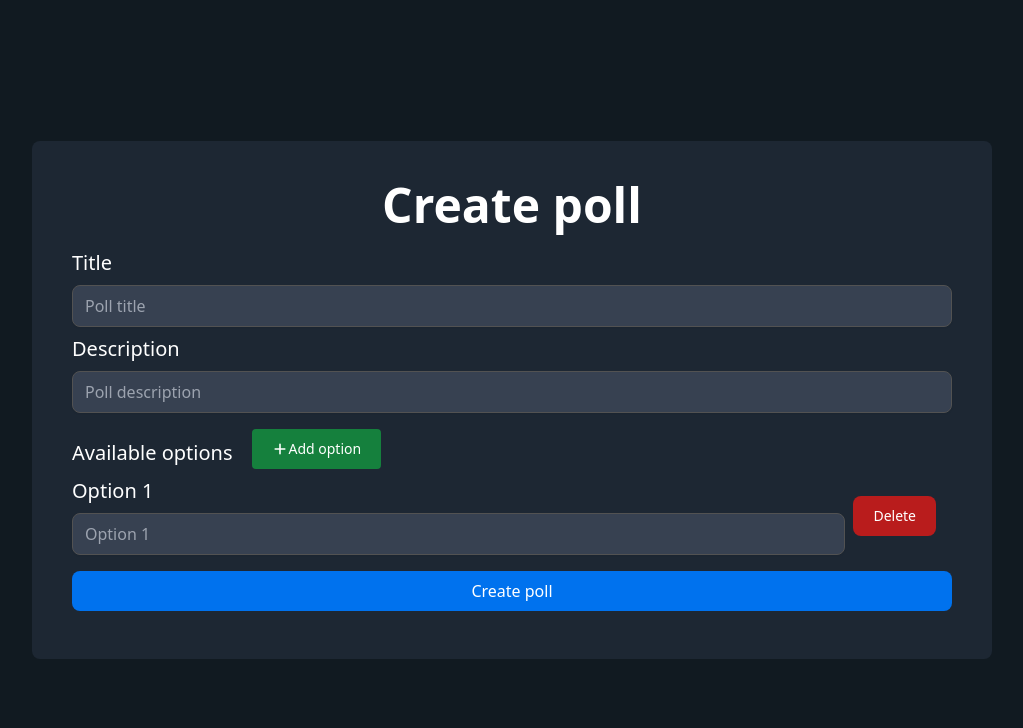
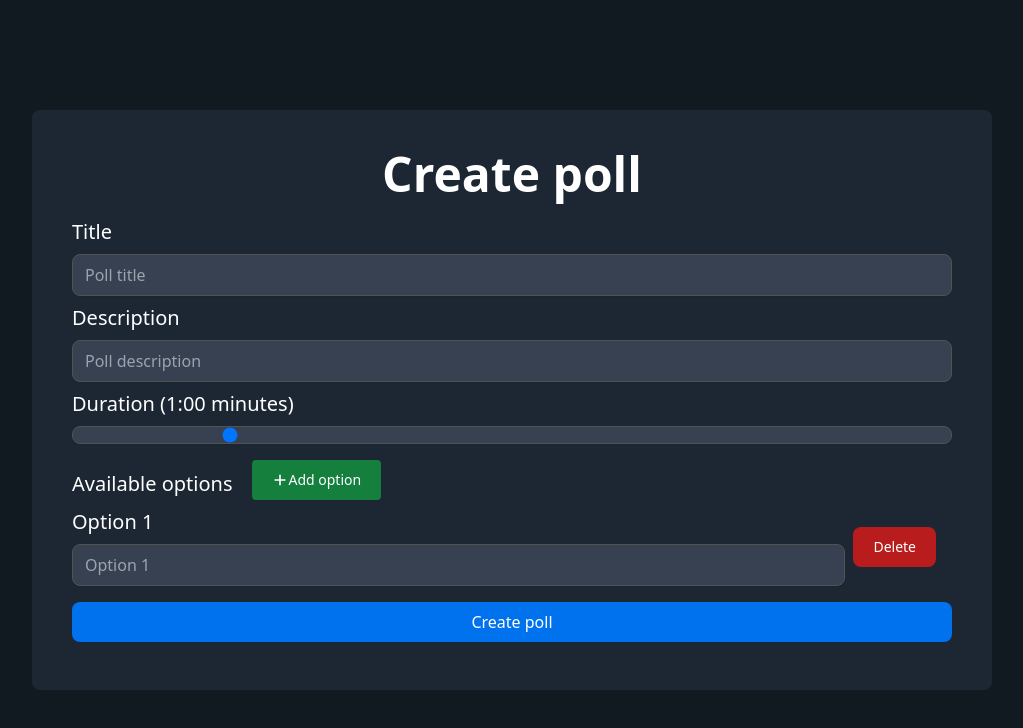
Before and after one commit to Hector-f-Romero/ExPoll, a React (Vite) app: page /create in a window 1280 px wide. Shown: the top 728 px of the page, without its empty margins (128-1151 px from the left). Built offline with nearby package versions, Linux system fonts and the light colour scheme; what tailwindcss-animated would draw is missing.

Commit message:
Added input to select the duration time of the poll and creation of an interceptor for HTTP requests to backend with the service for creating polls, still not functional.

```diff
--- a/package.json
+++ b/package.json
@@ -10,6 +10,8 @@
 		"preview": "vite preview"
 	},
 	"dependencies": {
+		"axios": "^1.4.0",
+		"dayjs": "^1.11.8",
 		"localforage": "^1.10.0",
 		"match-sorter": "^6.3.1",
 		"prop-types": "^15.8.1",
--- a/src/App.jsx
+++ /dev/null
@@ -1,35 +0,0 @@
-import { useState } from 'react'
-import reactLogo from './assets/react.svg'
-import viteLogo from '/vite.svg'
-import './App.css'
-
-function App() {
-  const [count, setCount] = useState(0)
-
-  return (
-    <>
-      <div>
-        <a href="https://vitejs.dev" target="_blank">
-          <img src={viteLogo} className="logo" alt="Vite logo" />
-        </a>
-        <a href="https://react.dev" target="_blank">
-          <img src={reactLogo} className="logo react" alt="React logo" />
-        </a>
-      </div>
-      <h1>Vite + React</h1>
-      <div className="card">
-        <button onClick={() => setCount((count) => count + 1)}>
-          count is {count}
-        </button>
-        <p>
-          Edit <code>src/App.jsx</code> and save to test HMR
-        </p>
-      </div>
-      <p className="read-the-docs">
-        Click on the Vite and React logos to learn more
-      </p>
-    </>
-  )
-}
-
-export default App
--- /dev/null
+++ b/src/components/hooks/useDurationPoll.js
@@ -0,0 +1,27 @@
+import { useState } from "react";
+
+import dayjs from "dayjs";
+import duration from "dayjs/plugin/duration";
+
+dayjs.extend(duration);
+
+const timeToMinutesAndSeconds = (time) => {
+	const duration = dayjs.duration(time, "seconds");
+	const minutes = duration.minutes();
+	const remainingSeconds = duration.seconds();
+	return `${minutes}:${remainingSeconds === 0 ? `0${remainingSeconds}` : remainingSeconds} ${
+		minutes >= 1 ? "minutes" : "seconds"
+	}`;
+};
+
+export const useDurationPoll = () => {
+	const [durationPoll, setDurationPoll] = useState(60);
+	const [formattedTime, setFormattedTime] = useState(timeToMinutesAndSeconds(durationPoll));
+
+	const handleChange = (e) => {
+		setDurationPoll(e.target.value);
+		setFormattedTime(timeToMinutesAndSeconds(e.target.value));
+	};
+
+	return { durationPoll, handleChange, formattedTime };
+};
--- /dev/null
+++ b/src/interceptors/axios.interceptor.js
@@ -0,0 +1,8 @@
+import axios from "axios";
+
+export const axiosInterceptor = () => {
+	axios.interceptors.request.use((request) => {
+		console.log("Starting Request", request);
+		return request;
+	});
+};
--- a/src/main.jsx
+++ b/src/main.jsx
@@ -2,8 +2,11 @@ import ReactDOM from "react-dom/client";
 import { BrowserRouter, Route, Routes } from "react-router-dom";
 
 import "./index.css";
+import { axiosInterceptor } from "./interceptors/axios.interceptor";
 import Home from "./pages/Home.jsx";
 import CreatePoll from "./pages/CreatePoll";
+
+axiosInterceptor();
 
 ReactDOM.createRoot(document.getElementById("root")).render(
 	<>
--- a/src/pages/CreatePoll.jsx
+++ b/src/pages/CreatePoll.jsx
@@ -2,8 +2,11 @@ import { useForm, useFieldArray } from "react-hook-form";
 
 import Input from "../components/Input";
 import { MODAL_TYPES, showErrorModal, showModal } from "../components/modals/Modals";
+import { useDurationPoll } from "../components/hooks/useDurationPoll";
+import { createPollService } from "../services/poll.service";
 
 const CreatePoll = () => {
+	const { durationPoll, formattedTime, handleChange } = useDurationPoll();
 	const {
 		register,
 		handleSubmit,
@@ -53,7 +56,14 @@ const CreatePoll = () => {
 			await showErrorModal("At least two options", "A poll require at least two options", "Ok");
 			return;
 		}
+
+		data.duration = durationPoll;
+		data.createdBy = import.meta.env.VITE_UNREGISTERED_USER_ID;
+		data.verified = false;
+
 		console.log(data);
+		// const res = await createPollService(data);
+		// console.log(res);
 	};
 
 	return (
@@ -82,6 +92,19 @@ const CreatePoll = () => {
 						maxLength={{ value: 500, message: "Poll description must be between 3 and 500 character." }}
 						register={register}
 						errors={errors.description}
+					/>
+					<label htmlFor="duration" className="font-medium text-sm md:text-xl">
+						Duration ({formattedTime})
+					</label>
+					<input
+						type="range"
+						defaultValue={durationPoll}
+						name="duration"
+						min={10}
+						max={300}
+						step={10}
+						onChange={handleChange}
+						className="w-full my-2 bg-gray-700 outline-none border border-neutral-600 focus:border-neutral-300 shadow-sm rounded-lg cursor-pointer appearance-none"
 					/>
 					<div className="flex flex-row items-center gap-5 mt-2">
 						<p className="font-medium text-sm md:text-xl">Available options</p>
--- /dev/null
+++ b/src/services/instance.js
@@ -0,0 +1,5 @@
+import axios from "axios";
+
+export const instanceBackend = axios.create({
+	baseURL: import.meta.env.VITE_BACKEND_URL,
+});
--- /dev/null
+++ b/src/services/poll.service.js
@@ -0,0 +1,7 @@
+import { instanceBackend } from "./instance";
+
+const createPollService = async (data) => {
+	return await instanceBackend.post("/poll", data);
+};
+
+export { createPollService };
```
Also changed, not shown: 2 other files (tests, documents, lock files or other folders).
